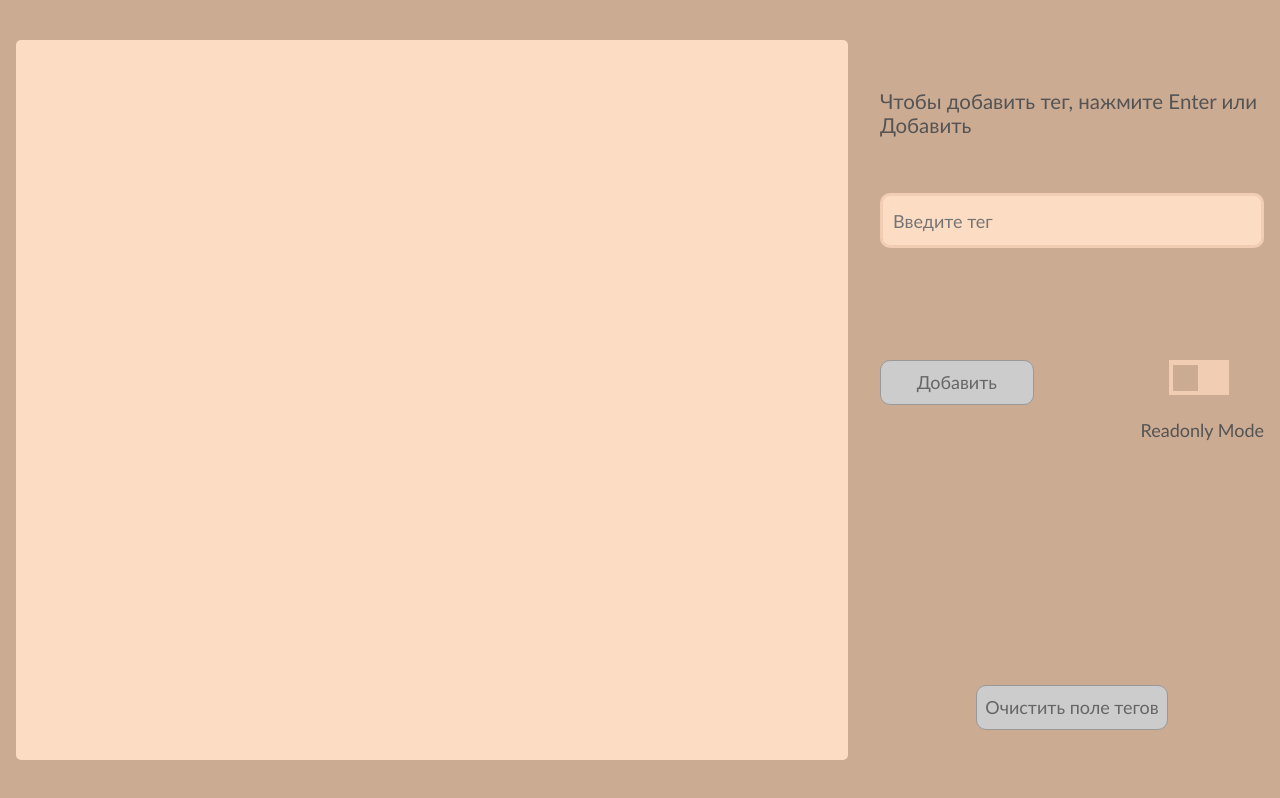
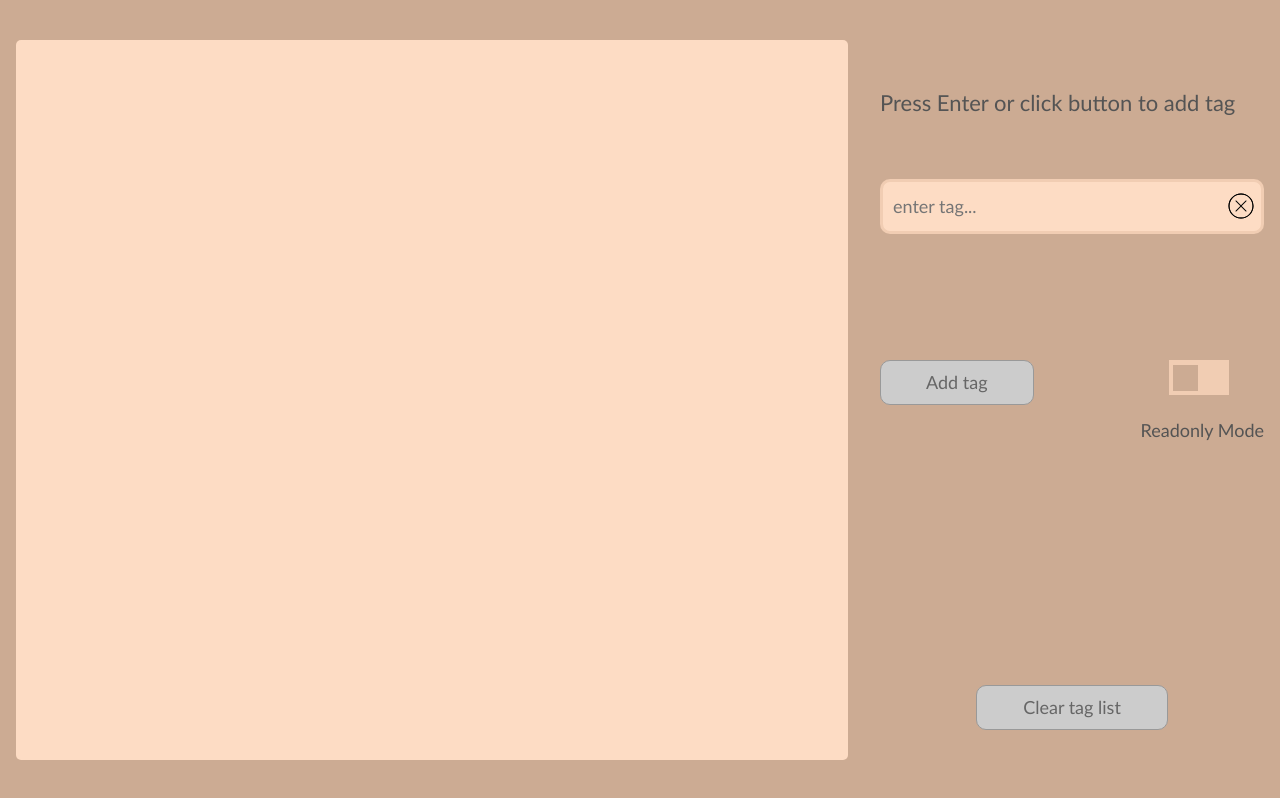
Before and after one commit to NikolayKovzik/TagCreator, a plain HTML site: page pages/index.html in a window 1280 px wide. Drawn offline with Linux system fonts and the light colour scheme.

Commit message:
input cross is added & translated into eng

```diff
--- a/pages/index.html
+++ b/pages/index.html
@@ -17,12 +17,17 @@
             <section class="display-panel"></section>
             <section class="form-section">
                 <form class="form" action="#">
-                    <label class="form__title" for="tag-input">Чтобы добавить тег, нажмите Enter или Добавить</label>
-                    <input class="form__tag-input" id="tag-input" type="text" name="tag-input"
-                        placeholder="Введите тег">
+                    <label class="form__title" for="tag-input">Press Enter or click button to add tag</label>
+                    <div class="form__tag-input-wrapper">
+                        <input class="form__tag-input" id="tag-input" type="text" name="tag-input"
+                        placeholder="enter tag...">
+                        <svg class="form__svg-cross">
+                            <use xlink:href="../assets/svg/sprite.svg#cross"></use>
+                        </svg>
+                    </div>
                     <label class="form__error-message"></label>
                     <div class="form__control-container">
-                        <input class="button form__button" type="submit" value="Добавить">
+                        <input class="button form__button" type="submit" value="Add tag">
                         <div class="switcher__wrapper">
                             <label class="switcher">
                                 <input class="switcher__checkbox" type="checkbox">
@@ -32,7 +37,7 @@
                         </div>
                     </div>
                 </form>
-                <button class="button clear-button">Очистить поле тегов</button>
+                <button class="button clear-button">Clear tag list</button>
             </section>
         </div>
         <!-- <div class="error input-error invisible">
--- a/scripts/TagList.js
+++ b/scripts/TagList.js
@@ -60,16 +60,16 @@ export class TagList {
     inputEventHandler() {
         let isValid = this.isInputValueValid();
         if (isValid === 'isEmpty') {
-            this.disableFormArea("Нельзя добавить пустой тег.");
+            this.disableFormArea("Can't add an empty tag.");
         }
         if (isValid === 'inputOverflow') {
-            this.disableFormArea("Cлишком длинный тег!");
+            this.disableFormArea("Tag is too long!");
         }
         if (isValid === true) {
             this.enableFormArea();
         }
         if (!this.isInputUnique()) {
-            this.disableFormArea("Такой тег уже есть!");
+            this.disableFormArea("This tag is already in this sheet!");
         }
     }
 
--- a/styles/sass/base/_typography.scss
+++ b/styles/sass/base/_typography.scss
@@ -14,7 +14,10 @@ body {
 
 .form {
     &__title{
-        font-size: 1.6vw;
+        font-size: 22px;
+        @media (max-width: var.$tablet) {
+            font-size: 15px;
+         }
     }
 
     &__tag-input{
--- a/styles/sass/main.scss
+++ b/styles/sass/main.scss
@@ -43,9 +43,14 @@
         }
 
         &__tag-input {
+            &-wrapper {
+                position: relative;
+            }
+            width: 100%;
             height: 55px;
             border-radius: 10px;
             padding-left: 10px;
+            padding-right: 40px;
             background-color: var.$color-primary-light;
             border: 3px solid var.$color-primary;
             &.invalid {
@@ -56,6 +61,29 @@
                 border: 1px solid #999999;
                 background-color: #cccccc;
                 color: #666666;
+            }
+        }
+
+        &__svg-cross {
+            position: absolute;
+            right: 8px;
+            top: 12px;
+            width: 30px;
+            height: 30px;
+            cursor: pointer;
+            &:hover {
+                transition: 0.5s;
+                fill: var.$color-light-xl;
+            }
+            &.read-only-mode:hover {
+                transition: 0.5s;
+                fill: var.$color-dark-l;
+            }
+            @media (max-width: var.$tablet) {
+                top: 17px;
+                right: 12px;
+                width: 20px;
+                height: 20px;
             }
         }
 
```
Also changed, not shown: styles/css/main.css, 1 other file.
